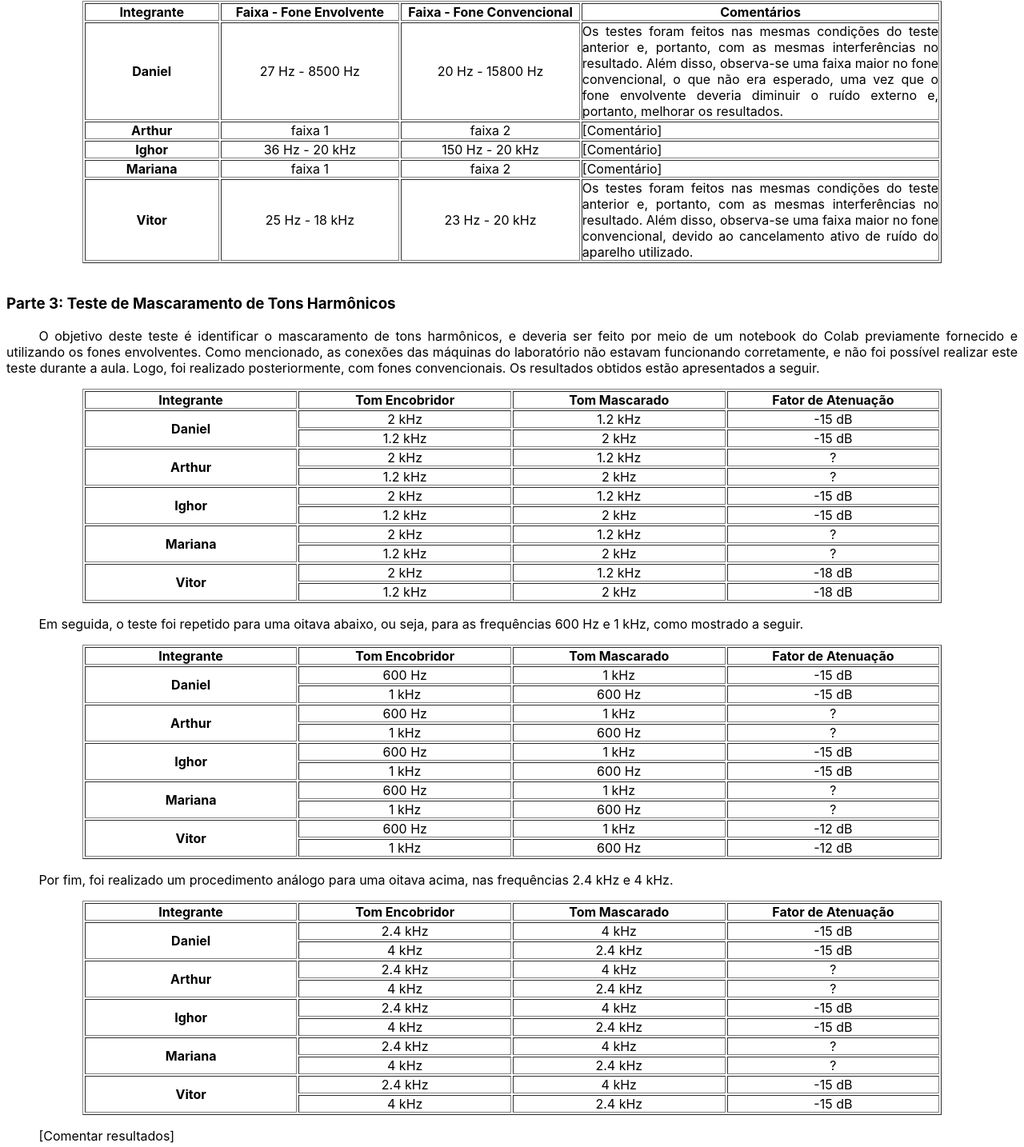
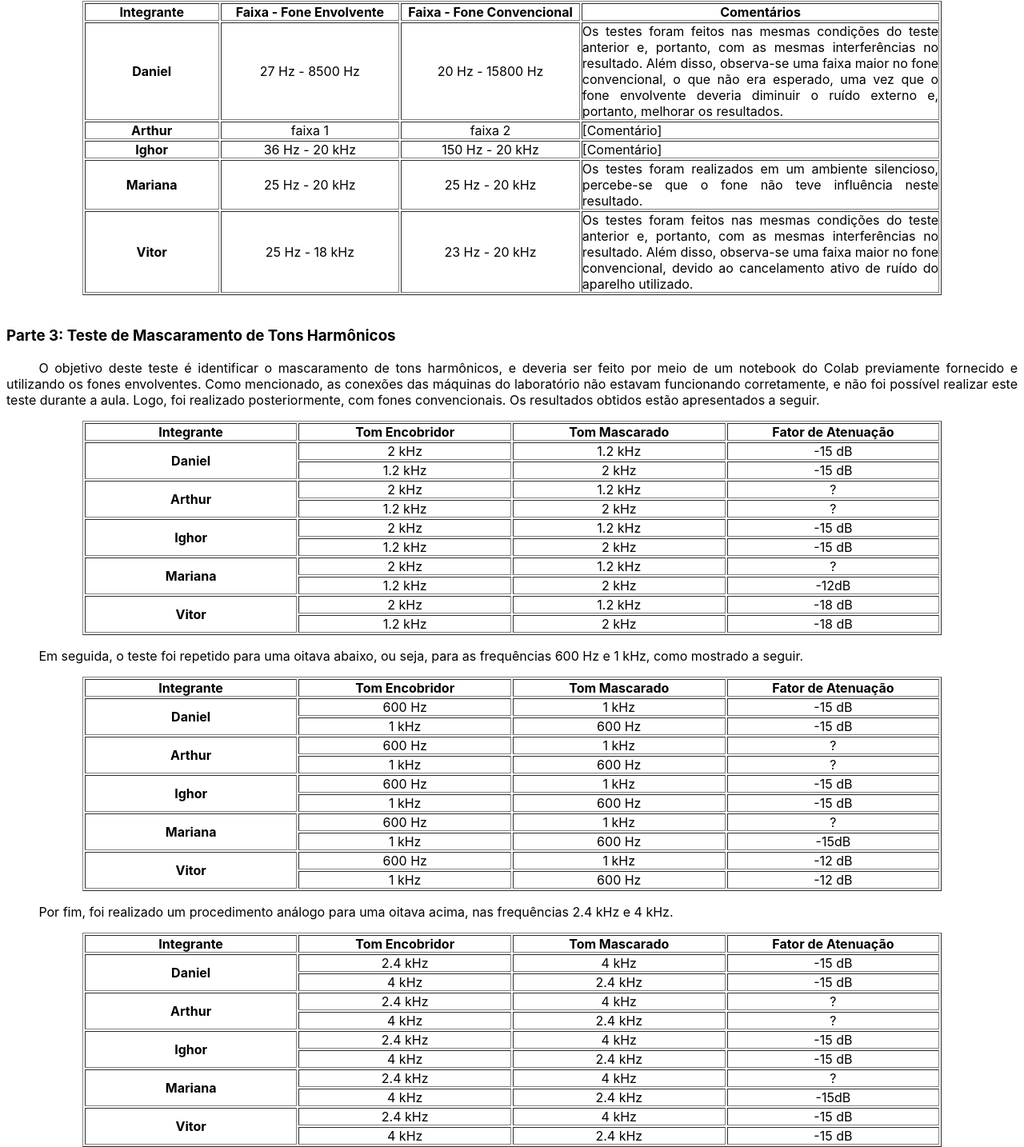
Before and after one commit to vitorhenbo/ESTI019-2022.3, a plain HTML site: page labs/lab5.html in a window 1280 px wide. Shown: the part 2002-3436 px from the top of the page at 80% size. Drawn offline with Linux system fonts and the light colour scheme.

Commit message:
[add] mariana results

```diff
--- a/labs/lab5.html
+++ b/labs/lab5.html
@@ -48,7 +48,7 @@ a {
 			<tr><td><center><b>Daniel</b></center></td><td><center><img width="300px" src="../assets/Lab5/audiometria/danielenv.PNG" alt="" /></center></td><td><center><b><img width="300px" src="../assets/Lab5/audiometria/danielconv.PNG" alt="" /></b></center></td><td><div class="just">Os testes foram feitos no laboratório, e o ambiente não estava silencioso, o que influenciou nos resultados, uma vez que estava difícil de escutar os sons apresentados. Com isso, os resultados indicam perda de audição moderada na maioria das frequências, o que pode não ser verdadeiro. Além disso, os testes foram feitos pelo celular, pois os conectores de fones de ouvido das máquinas do laboratório não estavam funcionando.</div></td></tr>
 			<tr><td><center><b>Arthur</b></center></td><td><center><img width="300px" src="../assets/Lab5/audiometria/arthurenv.png" alt="" /></center></td><td><center><b><img width="300px" src="../assets/Lab5/audiometria/arthurconv.png" alt="" /></b></center></td><td><div class="just">[Comentário]</div></td></tr>
 			<tr><td><center><b>Ighor</b></center></td><td><center><img width="300px" src="../assets/Lab5/audiometria/ighorenv.png" alt="" /></center></td><td><center><b><img width="300px" src="../assets/Lab5/audiometria/ighorconv.png" alt="" /></b></center></td><td><div class="just">[Comentário]</div></td></tr>
-			<tr><td><center><b>Mariana</b></center></td><td><center><img width="300px" src="../assets/Lab5/audiometria/marianaenv.png" alt="" /></center></td><td><center><b><img width="300px" src="../assets/Lab5/audiometria/marianaconv.png" alt="" /></b></center></td><td><div class="just">[Comentário]</div></td></tr>
+			<tr><td><center><b>Mariana</b></center></td><td><center><img width="300px" src="../assets/Lab5/audiometria/marianaenv.png" alt="" /></center></td><td><center><b><img width="300px" src="../assets/Lab5/audiometria/marianaconv.png" alt="" /></b></center></td><td><div class="just">Os testes apresentaram como resultado audição normal, com alguns pontos na faixa de pequena perda auditiva. Estes testes foram realizados em um local silencioso.</div></td></tr>
 			<tr><td><center><b>Vitor</b></center></td><td><center><img width="300px" src="../assets/Lab5/audiometria/vitorenv.png" alt="" /></center></td><td><center><b><img width="300px" src="../assets/Lab5/audiometria/vitorconv.png" alt="" /></b></center></td><td><div class="just">Os testes indicam perda de audição moderada, possívelmente decorrente do ambiente com barulho em que os testes foram realizados.</div></td></tr>
 		</table></center>
 
@@ -65,7 +65,7 @@ a {
 			<tr><td><center><b>Daniel</b></center></td><td><center>27 Hz - 8500 Hz</center></td><td><center>20 Hz - 15800 Hz</center></td><td><div class="just">Os testes foram feitos nas mesmas condições do teste anterior e, portanto, com as mesmas interferências no resultado. Além disso, observa-se uma faixa maior no fone convencional, o que não era esperado, uma vez que o fone envolvente deveria diminuir o ruído externo e, portanto, melhorar os resultados.</div></td></tr>
 			<tr><td><center><b>Arthur</b></center></td><td><center>faixa 1</center></td><td><center>faixa 2</center></td><td><div class="just">[Comentário]</div></td></tr>
 			<tr><td><center><b>Ighor</b></center></td><td><center>36 Hz - 20 kHz</center></td><td><center>150 Hz - 20 kHz</center></td><td><div class="just">[Comentário]</div></td></tr>
-			<tr><td><center><b>Mariana</b></center></td><td><center>faixa 1</center></td><td><center>faixa 2</center></td><td><div class="just">[Comentário]</div></td></tr>
+			<tr><td><center><b>Mariana</b></center></td><td><center>25 Hz - 20 kHz</center></td><td><center>25 Hz - 20 kHz</center></td><td><div class="just">Os testes foram realizados em um ambiente silencioso, percebe-se que o fone não teve influência neste resultado.</div></td></tr>
 			<tr><td><center><b>Vitor</b></center></td><td><center>25 Hz - 18 kHz</center></td><td><center>23 Hz - 20 kHz</center></td><td><div class="just">Os testes foram feitos nas mesmas condições do teste anterior e, portanto, com as mesmas interferências no resultado. Além disso, observa-se uma faixa maior no fone convencional, devido ao cancelamento ativo de ruído do aparelho utilizado.</div></td></tr>
 		</table></center>
 
@@ -86,7 +86,7 @@ a {
 			<tr><td rowspan="2"><center><b>Ighor</b></center></td><td><center>2 kHz</center></td><td><center>1.2 kHz</center></td><td><center>-15 dB</center></td></tr>
 			<tr><td><center>1.2 kHz</center></td><td><center>2 kHz</center></td><td><center>-15 dB</center></td></tr>
 			<tr><td rowspan="2"><center><b>Mariana</b></center></td><td><center>2 kHz</center></td><td><center>1.2 kHz</center></td><td><center>?</center></td></tr>
-			<tr><td><center>1.2 kHz</center></td><td><center>2 kHz</center></td><td><center>?</center></td></tr>
+			<tr><td><center>1.2 kHz</center></td><td><center>2 kHz</center></td><td><center>-12dB</center></td></tr>
 			<tr><td rowspan="2"><center><b>Vitor</b></center></td><td><center>2 kHz</center></td><td><center>1.2 kHz</center></td><td><center>-18 dB</center></td></tr>
 			<tr><td><center>1.2 kHz</center></td><td><center>2 kHz</center></td><td><center>-18 dB</center></td></tr>
 		</table></center>
@@ -102,7 +102,7 @@ a {
 			<tr><td rowspan="2"><center><b>Ighor</b></center></td><td><center>600 Hz</center></td><td><center>1 kHz</center></td><td><center>-15 dB</center></td></tr>
 			<tr><td><center>1 kHz</center></td><td><center>600 Hz</center></td><td><center>-15 dB</center></td></tr>
 			<tr><td rowspan="2"><center><b>Mariana</b></center></td><td><center>600 Hz</center></td><td><center>1 kHz</center></td><td><center>?</center></td></tr>
-			<tr><td><center>1 kHz</center></td><td><center>600 Hz</center></td><td><center>?</center></td></tr>
+			<tr><td><center>1 kHz</center></td><td><center>600 Hz</center></td><td><center>-15dB</center></td></tr>
 			<tr><td rowspan="2"><center><b>Vitor</b></center></td><td><center>600 Hz</center></td><td><center>1 kHz</center></td><td><center>-12 dB</center></td></tr>
 			<tr><td><center>1 kHz</center></td><td><center>600 Hz</center></td><td><center>-12 dB</center></td></tr>
 		</table></center>
@@ -118,7 +118,7 @@ a {
 			<tr><td rowspan="2"><center><b>Ighor</b></center></td><td><center>2.4 kHz</center></td><td><center>4 kHz</center></td><td><center>-15 dB</center></td></tr>
 			<tr><td><center>4 kHz</center></td><td><center>2.4 kHz</center></td><td><center>-15 dB</center></td></tr>
 			<tr><td rowspan="2"><center><b>Mariana</b></center></td><td><center>2.4 kHz</center></td><td><center>4 kHz</center></td><td><center>?</center></td></tr>
-			<tr><td><center>4 kHz</center></td><td><center>2.4 kHz</center></td><td><center>?</center></td></tr>
+			<tr><td><center>4 kHz</center></td><td><center>2.4 kHz</center></td><td><center>-15dB</center></td></tr>
 			<tr><td rowspan="2"><center><b>Vitor</b></center></td><td><center>2.4 kHz</center></td><td><center>4 kHz</center></td><td><center>-15 dB</center></td></tr>
 			<tr><td><center>4 kHz</center></td><td><center>2.4 kHz</center></td><td><center>-15 dB</center></td></tr>
 		</table></center>
```
